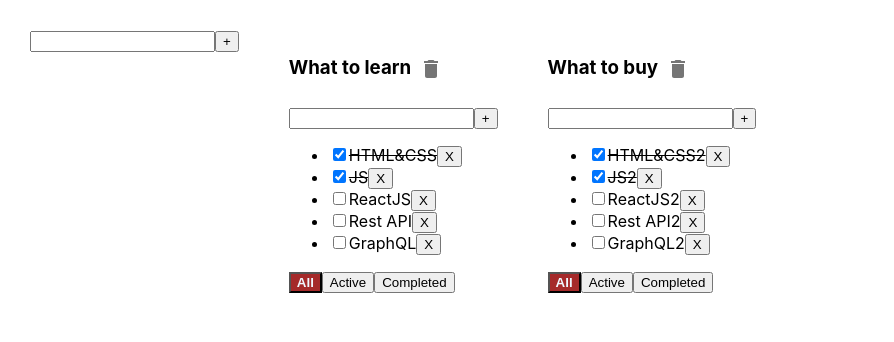
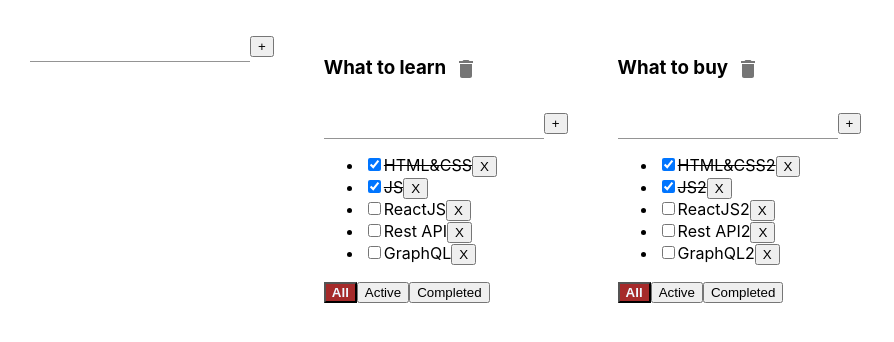
Before and after one commit to Patosha/todolist, a React (Create React App) app: page / in a window 1280 px wide. Shown: the top 342 px of the page, without its empty margins (0-894 px from the left). Built offline with nearby package versions, Linux system fonts and the light colour scheme.

Commit message:
feat: add material-ui IconButton

```diff
--- a/src/TodoListHeader.tsx
+++ b/src/TodoListHeader.tsx
@@ -9,7 +9,6 @@ type TodoListHeaderPropsType = {
     removeTodolist: (todolistID: string) => void
     updateTodolistTitle: (todolistId: string, newTitle: string) => void
 }
-
 
 const TodoListHeader = (props: TodoListHeaderPropsType) => {
 
--- a/src/components/AddItemForm.tsx
+++ b/src/components/AddItemForm.tsx
@@ -1,5 +1,6 @@
 import React, {ChangeEvent, useState} from "react";
 import {AddButton} from "../AddButton";
+import {Input} from "@mui/material";
 
 type AddItemFormPropsType = {
     addTaskHandler: (title: string) => void
@@ -33,7 +34,8 @@ export const AddItemForm = (props: AddItemFormPropsType) => {
     return (
         <div>
 
-            <input className={error ? 'error' : ''}
+            <Input defaultValue="Hello world"
+                   className={error ? 'error' : ''}
                    value={title}
                    onChange={onChangeHandler}
                 //клава
```
